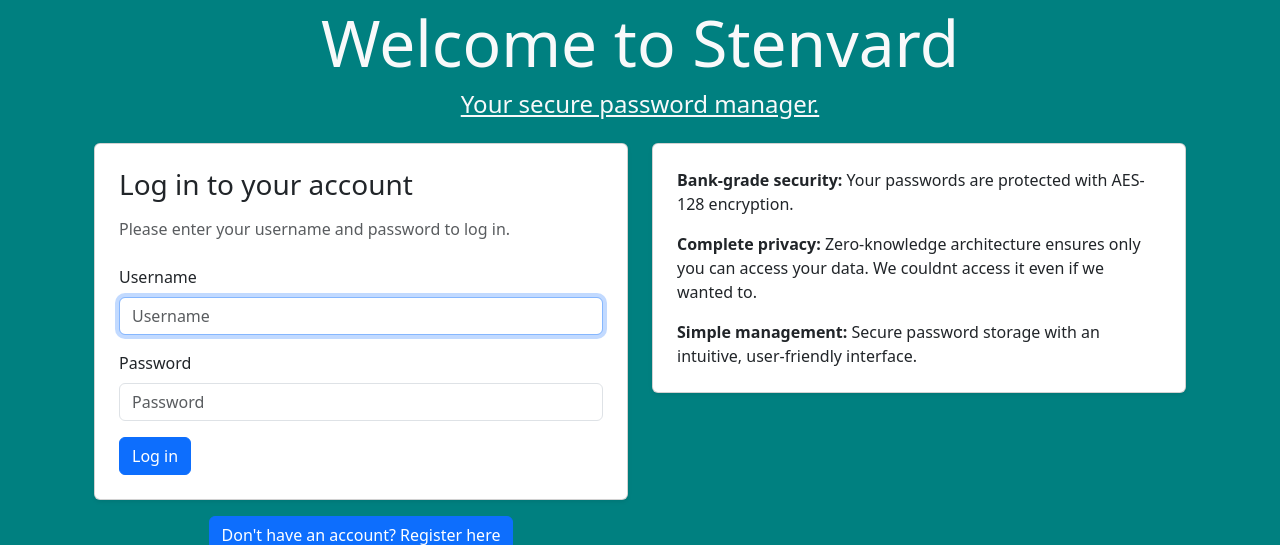
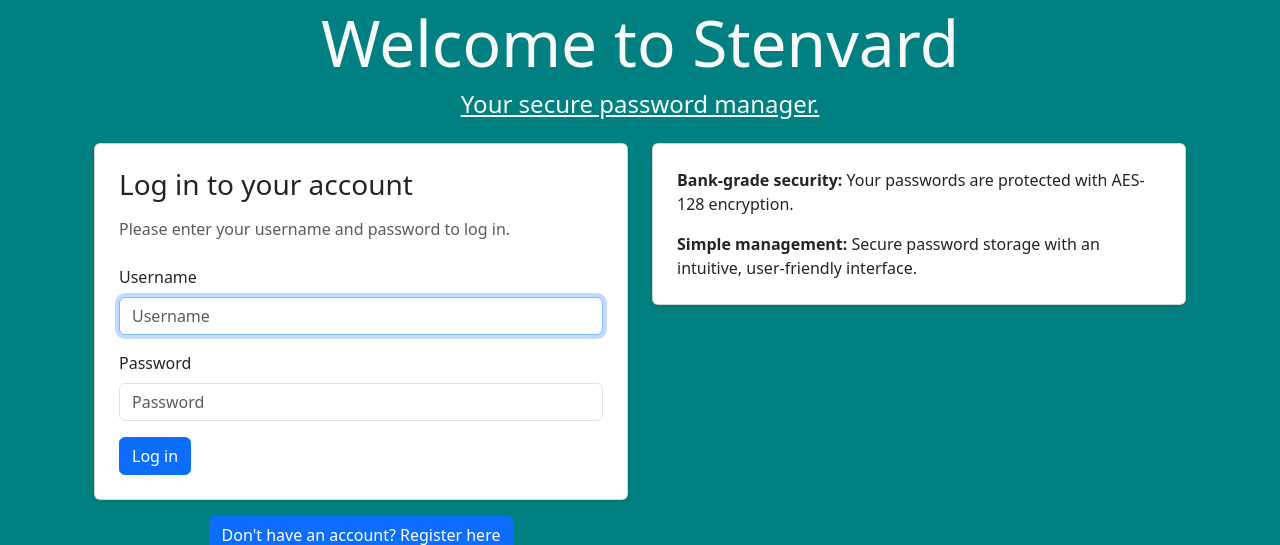
Before and after one commit to danjwilko/password_manager, a Django app: page /accounts/login/ in a window 1280 px wide. Shown: the part 99-644 px from the top of the page. Run offline with Django 5.2, Linux system fonts and the light colour scheme; some libraries are stand-ins or nearby versions.

Commit message:
Removed zero knowledge comment from landing page.

```diff
--- a/accounts/templates/registration/login.html
+++ b/accounts/templates/registration/login.html
@@ -53,9 +53,6 @@
                 <strong>Bank-grade security:</strong> Your passwords are protected with AES-128 encryption.
             </p>
             <p class="card-text">
-                <strong>Complete privacy:</strong> Zero-knowledge architecture ensures only you can access your data. We couldnt access it even if we wanted to.
-            </p>
-            <p class="card-text">
                 <strong>Simple management:</strong> Secure password storage with an intuitive, user-friendly interface.
             </p>
           </div>
```
